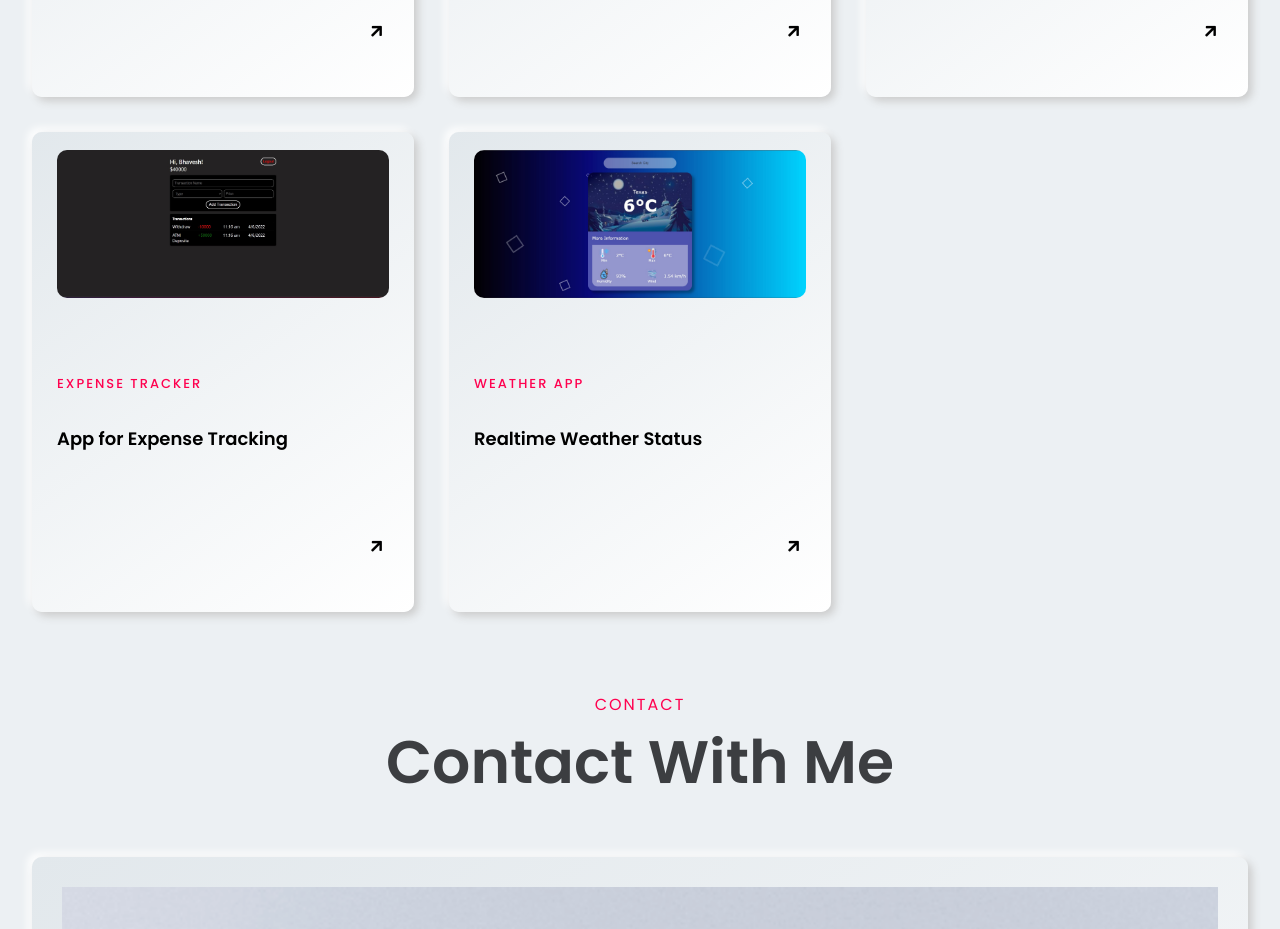
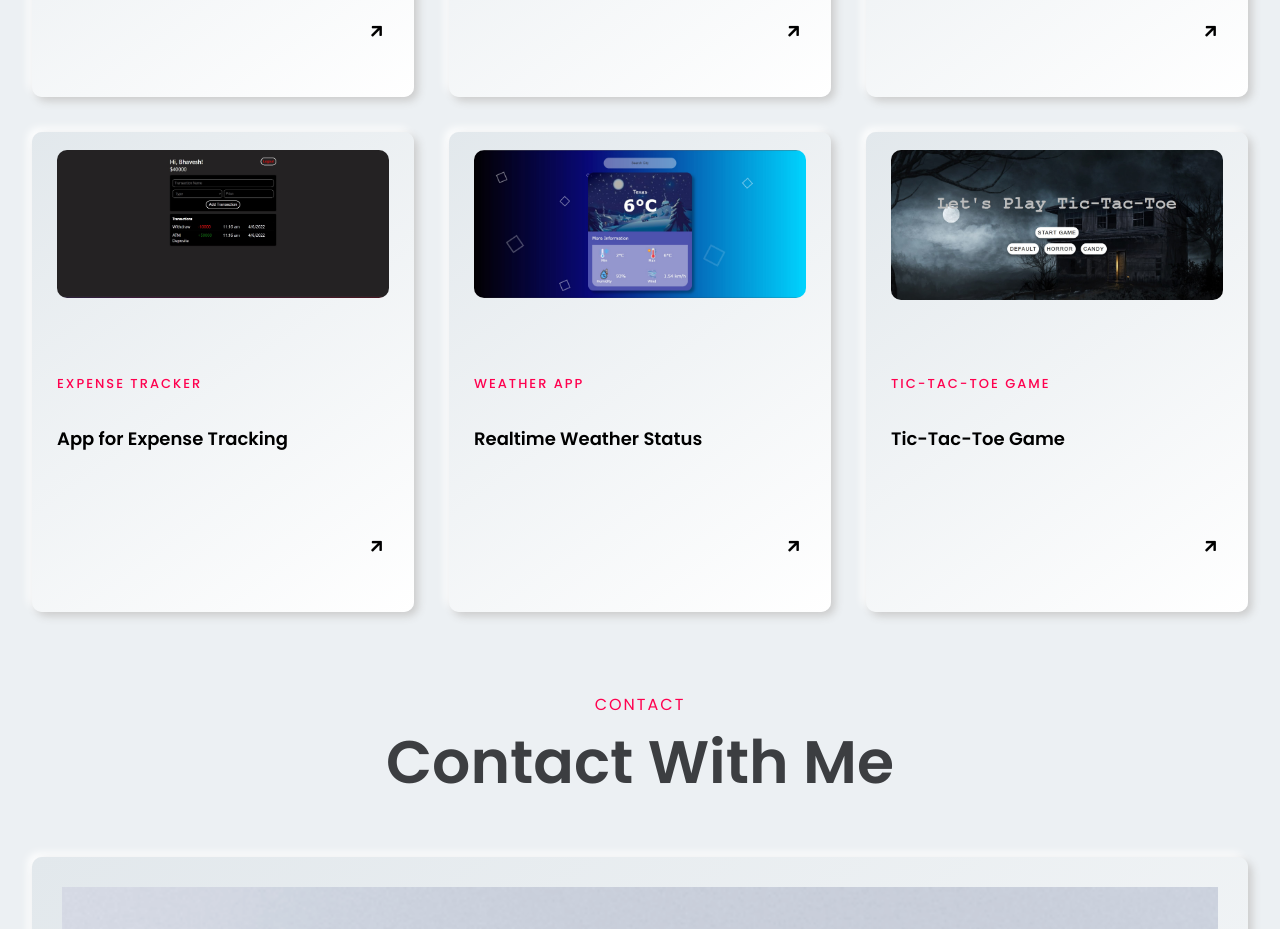
Before and after one commit to Kishan-Kumar-Zalavadia/ReactPortfolio, a React (Create React App) app: page / in a window 1280 px wide. Shown: the part 2540-3469 px from the top of the page. Built offline with nearby package versions, Linux system fonts and the light colour scheme.

Commit message:
tic-tac-toe-game

```diff
--- a/src/component/Portfolio/Portfolio_data.js
+++ b/src/component/Portfolio/Portfolio_data.js
@@ -64,5 +64,13 @@ const Portfolio_data = [
     image: "./image/weatherApp.jpg",
     link: "https://myweathercityapp.netlify.app/",
   },
+  {
+    id: 9,
+    category: "Tic-Tac-Toe Game",
+    totalLike: "690",
+    title: "Tic-Tac-Toe Game",
+    image: "./image/tic-tac-toe.jpg",
+    link: "https://ourtictactoe.netlify.app/",
+  }
 ]
 export default Portfolio_data
```
Also changed, not shown: public/image/tic-tac-toe.jpg (added).
